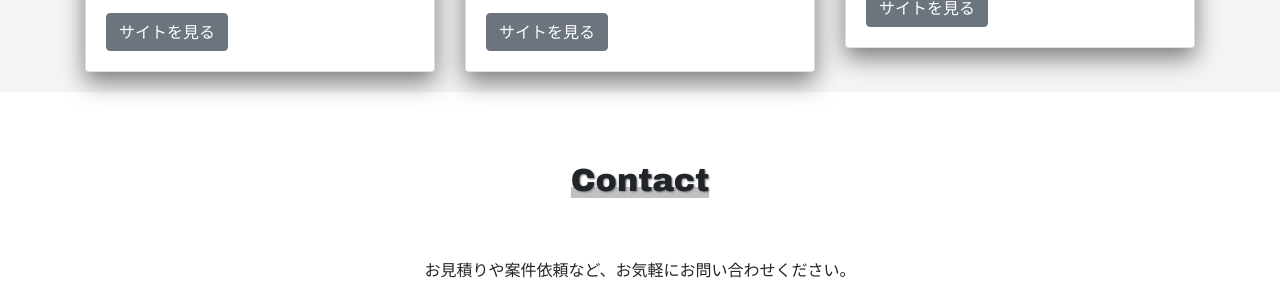
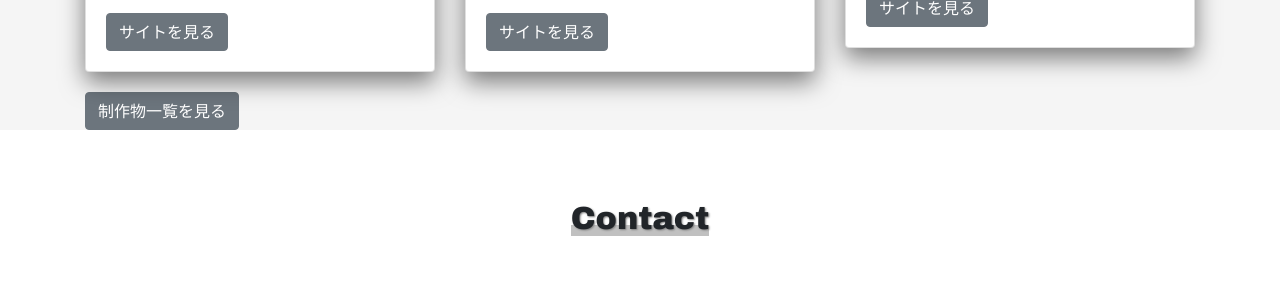
Before and after one commit to keisuke-hamada/hamada-factory, a plain HTML site: page index.html in a window 1280 px wide. Shown: the part 3184-3477 px from the top of the page. Drawn offline with nearby package versions, Linux system fonts and the light colour scheme.

Commit message:
Update index.html

```diff
--- a/index.html
+++ b/index.html
@@ -213,6 +213,7 @@
 					</div>
 				</div>
 			</div>
+			<p id="portfolio"><a href="https://drive.google.com/drive/folders/1JpVAnAcPWNtzkBvdimr5SAGbmkP0g3Bq?usp=sharing" target="_blank" rel="noopener noreferrer" class="btn btn-secondary">制作物一覧を見る</a></p>
 		</div>
 
 	</section>
```
